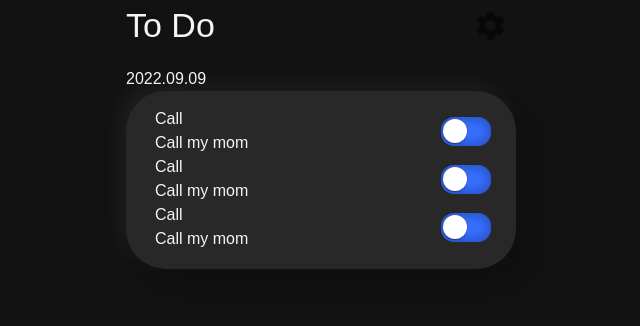
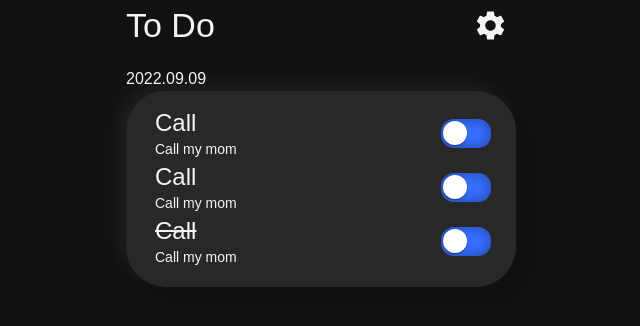
Before and after one commit to GKoil/test-enot-io, a React (Create React App) app: page / in a window 1280 px wide. Shown: the top 326 px of the page, without its empty margins (319-959 px from the left). Built offline with nearby package versions, Linux system fonts and the light colour scheme; a web font is replaced by a local one.

Commit message:
feature add layout task

```diff
--- a/src/constants/tasks.ts
+++ b/src/constants/tasks.ts
@@ -24,7 +24,7 @@ const TASKS: Task[] = [
         title: "Call",
         description: "Call my mom",
         priority: "medium",
-        isCompleted: false,
+        isCompleted: true,
       },
     ],
   },
--- a/src/pages/todo/Todo.module.scss
+++ b/src/pages/todo/Todo.module.scss
@@ -1,5 +1,8 @@
 .todo {
   &__title {
+  }
+
+  &__setting {
   }
 
   &__tasks {
--- a/src/pages/todo/Todo.tsx
+++ b/src/pages/todo/Todo.tsx
@@ -26,8 +26,8 @@ function Todo() {
     <div>
       <Box display="flex" justifyContent="space-between" alignItems="center">
         <Typography variant="h4">To Do</Typography>
-        <IconButton onClick={toggleModal}>
-          <SettingsIcon fontSize="large" />
+        <IconButton className={styles.todo__setting} onClick={toggleModal}>
+          <SettingsIcon style={{ color: "#F4F4F4" }} fontSize="large" />
         </IconButton>
       </Box>
 
--- a/src/pages/todo/components/DayTasks/DayTasks.module.scss
+++ b/src/pages/todo/components/DayTasks/DayTasks.module.scss
@@ -17,6 +17,7 @@
     border: none;
     padding: 0;
     margin: 0;
+    border-radius: 3px;
 
     &_hight {
       background-color: var(--status-hight);
@@ -30,4 +31,10 @@
       background-color: var(--status-low);
     }
   }
+
+  &__itemTitle {
+    &_completed {
+      text-decoration-line: line-through;
+    }
+  }
 }
--- a/src/pages/todo/components/DayTasks/DayTasks.tsx
+++ b/src/pages/todo/components/DayTasks/DayTasks.tsx
@@ -10,10 +10,6 @@ type DayTasksType = {
 };
 
 function DayTasks({ data, tasks }: DayTasksType) {
-  const handleChangePriority = () => {
-    // Process change
-  };
-
   return (
     <section>
       {data}
@@ -27,8 +23,7 @@ function DayTasks({ data, tasks }: DayTasksType) {
           >
             <Box display="flex" gap={1}>
               <div className={styles.dayTasks__itemPriorityWrapper}>
-                <button
-                  onClick={handleChangePriority}
+                <div
                   className={classNames(styles.dayTasks__itemPriority, {
                     [styles.dayTasks__itemPriority_hight]:
                       task.priority === "hight",
@@ -37,14 +32,20 @@ function DayTasks({ data, tasks }: DayTasksType) {
                     [styles.dayTasks__itemPriority_low]:
                       task.priority === "low",
                   })}
-                  type="button"
                 >
                   <span className="visually-hidden">Изменить статус</span>
-                </button>
+                </div>
               </div>
               <div>
-                <Typography>{task.title}</Typography>
-                <Typography>{task.description}</Typography>
+                <Typography
+                  className={classNames(styles.dayTasks__itemTitle, {
+                    [styles.dayTasks__itemTitle_completed]: task.isCompleted,
+                  })}
+                  variant="h5"
+                >
+                  {task.title}
+                </Typography>
+                <Typography variant="subtitle2">{task.description}</Typography>
               </div>
             </Box>
             <Toggler />
```
